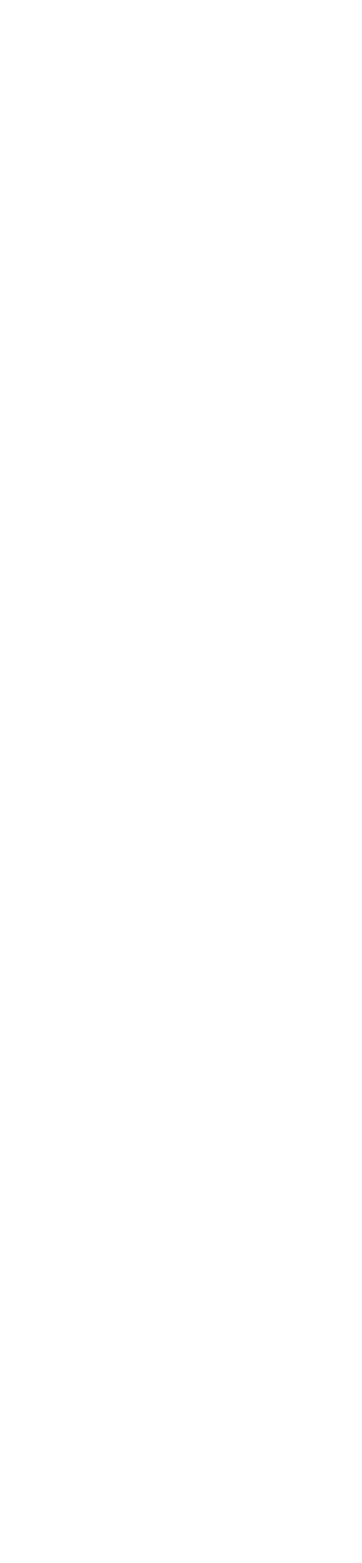
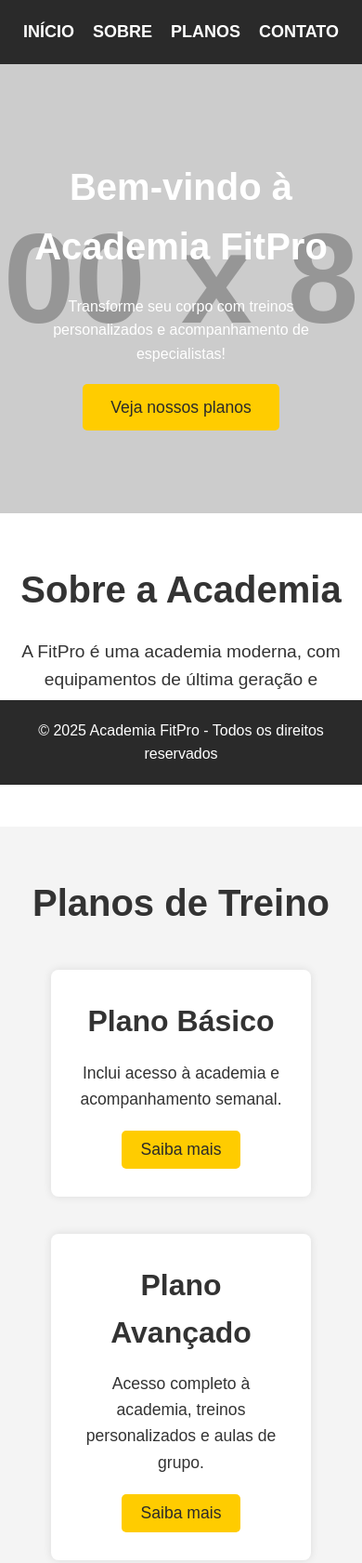
Before and after one commit to D3LT7-ops/ATIVIDADE-004-TESTE-, a plain HTML site: page index.html in a window 390 px wide. Shown: the top 1681 px of the page at 93% size. Before the commit the page ends 844 px from the top, so only its background shows below. Drawn offline with Linux system fonts and the light colour scheme; files that its build step writes are made by us from their sources; placeholder pictures from the web are drawn by us.

Commit message:
Corrige erro no layout da página inicial

```diff
--- a/css/estilo.css
+++ b/css/estilo.css
@@ -0,0 +1,5 @@
+p{
+background-color: blue
+color(srgb green blue)
+
+}
--- /dev/null
+++ b/css/style.css
@@ -0,0 +1,225 @@
+/* Resetando algumas propriedades padrões do navegador */
+* {
+    margin: 0;
+    padding: 0;
+    box-sizing: border-box;
+}
+
+/* Definindo a fonte padrão */
+body {
+    font-family: 'Arial', sans-serif;
+    line-height: 1.6;
+    color: #333;
+    background-color: #f4f4f4;
+}
+
+/* Estilizando o Cabeçalho */
+header {
+    background-color: #2a2a2a;
+    padding: 20px 0;
+    text-align: center;
+}
+
+header nav ul {
+    list-style: none;
+    display: flex;
+    justify-content: center;
+    gap: 20px;
+}
+
+header nav ul li {
+    display: inline-block;
+}
+
+header nav ul li a {
+    color: #fff;
+    text-decoration: none;
+    font-size: 18px;
+    text-transform: uppercase;
+    font-weight: bold;
+}
+
+header nav ul li a:hover {
+    color: #ffcc00;  /* Cor de destaque */
+}
+
+/* Seção de Introdução */
+.hero {
+    background: url('https://via.placeholder.com/1600x800') no-repeat center center/cover; /* Imagem de fundo */
+    color: white;
+    padding: 100px 20px;
+    text-align: center;
+}
+
+.hero h1 {
+    font-size: 3rem;
+    margin-bottom: 20px;
+}
+
+.hero p {
+    font-size: 1.2rem;
+    margin-bottom: 30px;
+}
+
+.hero .btn {
+    background-color: #ffcc00;
+    color: #2a2a2a;
+    padding: 15px 30px;
+    font-size: 1.1rem;
+    text-decoration: none;
+    border-radius: 5px;
+}
+
+.hero .btn:hover {
+    background-color: #e6b800;
+}
+
+/* Seção Sobre */
+#sobre {
+    padding: 50px 20px;
+    text-align: center;
+    background-color: #fff;
+}
+
+#sobre h2 {
+    font-size: 2.5rem;
+    margin-bottom: 20px;
+}
+
+#sobre p {
+    font-size: 1.2rem;
+    max-width: 800px;
+    margin: 0 auto;
+}
+
+/* Seção Planos */
+#planos {
+    background-color: #f4f4f4;
+    padding: 50px 20px;
+}
+
+#planos h2 {
+    font-size: 2.5rem;
+    text-align: center;
+    margin-bottom: 40px;
+}
+
+.planos {
+    display: flex;
+    justify-content: space-around;
+    gap: 20px;
+    flex-wrap: wrap;
+}
+
+.plano {
+    background-color: #fff;
+    padding: 30px;
+    text-align: center;
+    border-radius: 8px;
+    box-shadow: 0 0 10px rgba(0, 0, 0, 0.1);
+    width: 30%;
+    min-width: 250px;
+}
+
+.plano h3 {
+    font-size: 2rem;
+    margin-bottom: 15px;
+}
+
+.plano p {
+    font-size: 1.1rem;
+    margin-bottom: 20px;
+}
+
+.plano button {
+    background-color: #ffcc00;
+    color: #2a2a2a;
+    border: none;
+    padding: 10px 20px;
+    font-size: 1.1rem;
+    border-radius: 5px;
+    cursor: pointer;
+}
+
+.plano button:hover {
+    background-color: #e6b800;
+}
+
+/* Seção de Contato */
+#contato {
+    padding: 50px 20px;
+    background-color: #fff;
+    text-align: center;
+}
+
+#contato h2 {
+    font-size: 2.5rem;
+    margin-bottom: 30px;
+}
+
+#contato form {
+    max-width: 600px;
+    margin: 0 auto;
+    text-align: left;
+}
+
+#contato label {
+    display: block;
+    font-size: 1.2rem;
+    margin-bottom: 5px;
+}
+
+#contato input, #contato textarea {
+    width: 100%;
+    padding: 10px;
+    margin-bottom: 15px;
+    border: 1px solid #ccc;
+    border-radius: 5px;
+    font-size: 1rem;
+}
+
+#contato button {
+    background-color: #ffcc00;
+    color: #2a2a2a;
+    border: none;
+    padding: 12px 25px;
+    font-size: 1.1rem;
+    border-radius: 5px;
+    cursor: pointer;
+}
+
+#contato button:hover {
+    background-color: #e6b800;
+}
+
+/* Rodapé */
+footer {
+    background-color: #2a2a2a;
+    color: white;
+    text-align: center;
+    padding: 20px;
+    position: fixed;
+    bottom: 0;
+    width: 100%;
+}
+
+/* Responsividade */
+@media (max-width: 768px) {
+    .planos {
+        flex-direction: column;
+        align-items: center;
+    }
+
+    .plano {
+        width: 80%;
+        margin-bottom: 20px;
+    }
+
+    .hero h1 {
+        font-size: 2.5rem;
+    }
+
+    .hero p {
+        font-size: 1rem;
+    }
+}
--- a/index.html
+++ b/index.html
@@ -1,9 +1,82 @@
+<!DOCTYPE html>
+<html lang="pt-br">
 <head>
-
+    <meta charset="UTF-8">
+    <meta name="viewport" content="width=device-width, initial-scale=1.0">
+    <title>Academia FitPro</title>
+    <link rel="stylesheet" href="style.css"> <!-- Aqui você pode linkar seu arquivo CSS -->
 </head>
 <body>
-    <h1>
 
-    </h1>
+
+    <!-- Seção de Cabeçalho -->
+    <header>
+        <nav>
+            <ul>
+                <li><a href="#home">Início</a></li>
+                <li><a href="#sobre">Sobre</a></li>
+                <li><a href="#planos">Planos</a></li>
+                <li><a href="#contato">Contato</a></li>
+            </ul>
+        </nav>
+    </header>
+
+    <!-- Seção de Introdução -->
+    <section id="home" class="hero">
+        <h1>Bem-vindo à Academia FitPro</h1>
+        <p>Transforme seu corpo com treinos personalizados e acompanhamento de especialistas!</p>
+        <a href="#planos" class="btn">Veja nossos planos</a>
+    </section>
+
+    <!-- Seção Sobre a Academia -->
+    <section id="sobre">
+        <h2>Sobre a Academia</h2>
+        <p>A FitPro é uma academia moderna, com equipamentos de última geração e profissionais qualificados para te ajudar a atingir seus objetivos de saúde e fitness.</p>
+    </section>
+
+    <!-- Seção de Planos de Treino -->
+    <section id="planos">
+        <h2>Planos de Treino</h2>
+        <div class="planos">
+            <div class="plano">
+                <h3>Plano Básico</h3>
+                <p>Inclui acesso à academia e acompanhamento semanal.</p>
+                <button>Saiba mais</button>
+            </div>
+            <div class="plano">
+                <h3>Plano Avançado</h3>
+                <p>Acesso completo à academia, treinos personalizados e aulas de grupo.</p>
+                <button>Saiba mais</button>
+            </div>
+            <div class="plano">
+                <h3>Plano Premium</h3>
+                <p>Acesso completo + consultoria nutricional e personal trainer.</p>
+                <button>Saiba mais</button>
+            </div>
+        </div>
+    </section>
+
+    <!-- Seção de Contato -->
+    <section id="contato">
+        <h2>Entre em Contato</h2>
+        <form>
+            <label for="nome">Nome:</label>
+            <input type="text" id="nome" name="nome" required>
+
+            <label for="email">Email:</label>
+            <input type="email" id="email" name="email" required>
+
+            <label for="mensagem">Mensagem:</label>
+            <textarea id="mensagem" name="mensagem" required></textarea>
+
+            <button type="submit">Enviar</button>
+        </form>
+    </section>
+
+    <!-- Rodapé -->
+    <footer>
+        <p>&copy; 2025 Academia FitPro - Todos os direitos reservados</p>
+    </footer>
 
 </body>
+</html>
```
Also changed, not shown: cliques.html (+16 -0 lines), tamplate.html (+26 -1 lines).
